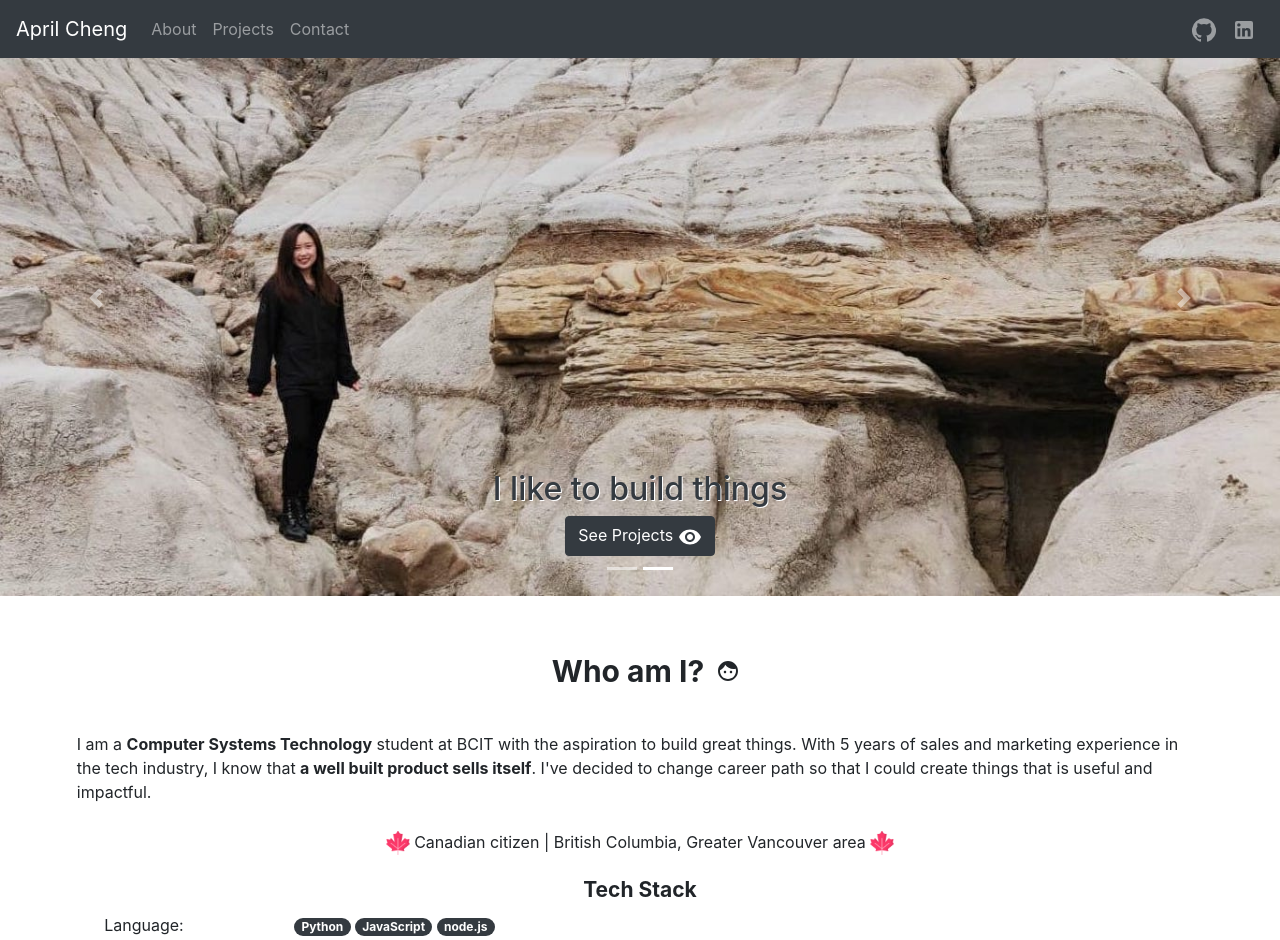
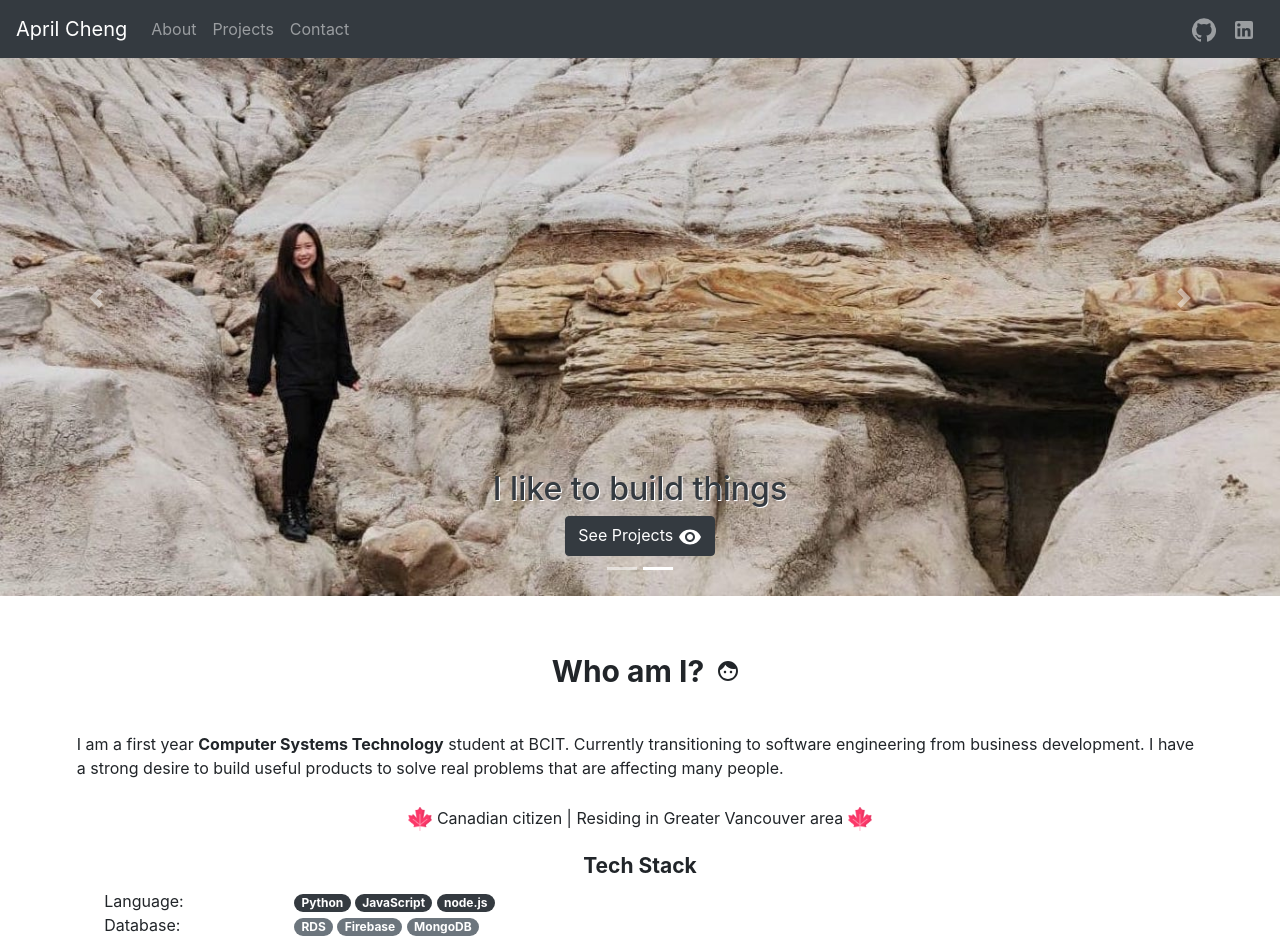
Before and after one commit to nickfurk/portfolio, a React (Create React App) app: page / in a window 1280 px wide. Shown: the top 940 px of the page. Built offline with nearby package versions, Linux system fonts and the light colour scheme.

Commit message:
Edited About me statement

```diff
--- a/src/components/about.js
+++ b/src/components/about.js
@@ -35,17 +35,15 @@ export default class About extends Component {
 
             <div>
               <p className="who-am-I">
-                I am a <b>Computer Systems Technology</b> student at BCIT with
-                the aspiration to build great things. With 5 years of sales and
-                marketing experience in the tech industry, I know that{" "}
-                <b>a well built product sells itself</b>. I've decided to change
-                career path so that I could create things that is useful and
-                impactful.
+                I am a first year <b>Computer Systems Technology</b> student at
+                BCIT. Currently transitioning to software engineering from
+                business development. I have a strong desire to build useful
+                products to solve real problems that are affecting many people.
               </p>
 
               <p>
                 <img src={MapleLeaf} className="maple"></img> Canadian citizen |
-                British Columbia, Greater Vancouver area{" "}
+                Residing in Greater Vancouver area{" "}
                 <img src={MapleLeaf} className="maple"></img>
               </p>
             </div>
--- a/src/components/projects.js
+++ b/src/components/projects.js
@@ -108,7 +108,7 @@ export default function SimpleAccordion() {
                 </li>
                 <li>
                   Python script used Beautifulsoup library to extract data from
-                  HTML webpages. Application code is stored in a Docker image
+                  HTML webpages
                 </li>
                 <li>
                   Application code is stored in a Docker image and is deployed
```
